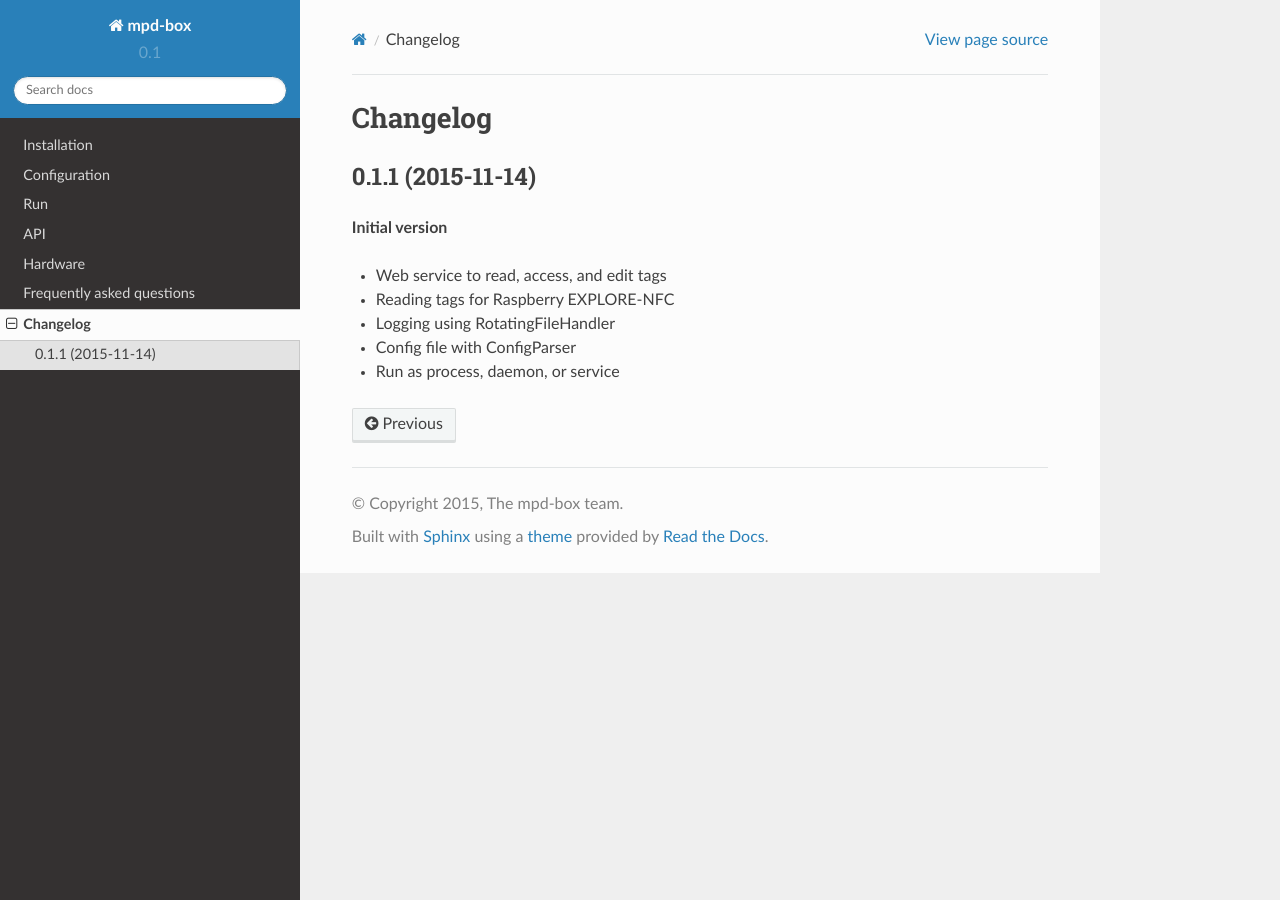
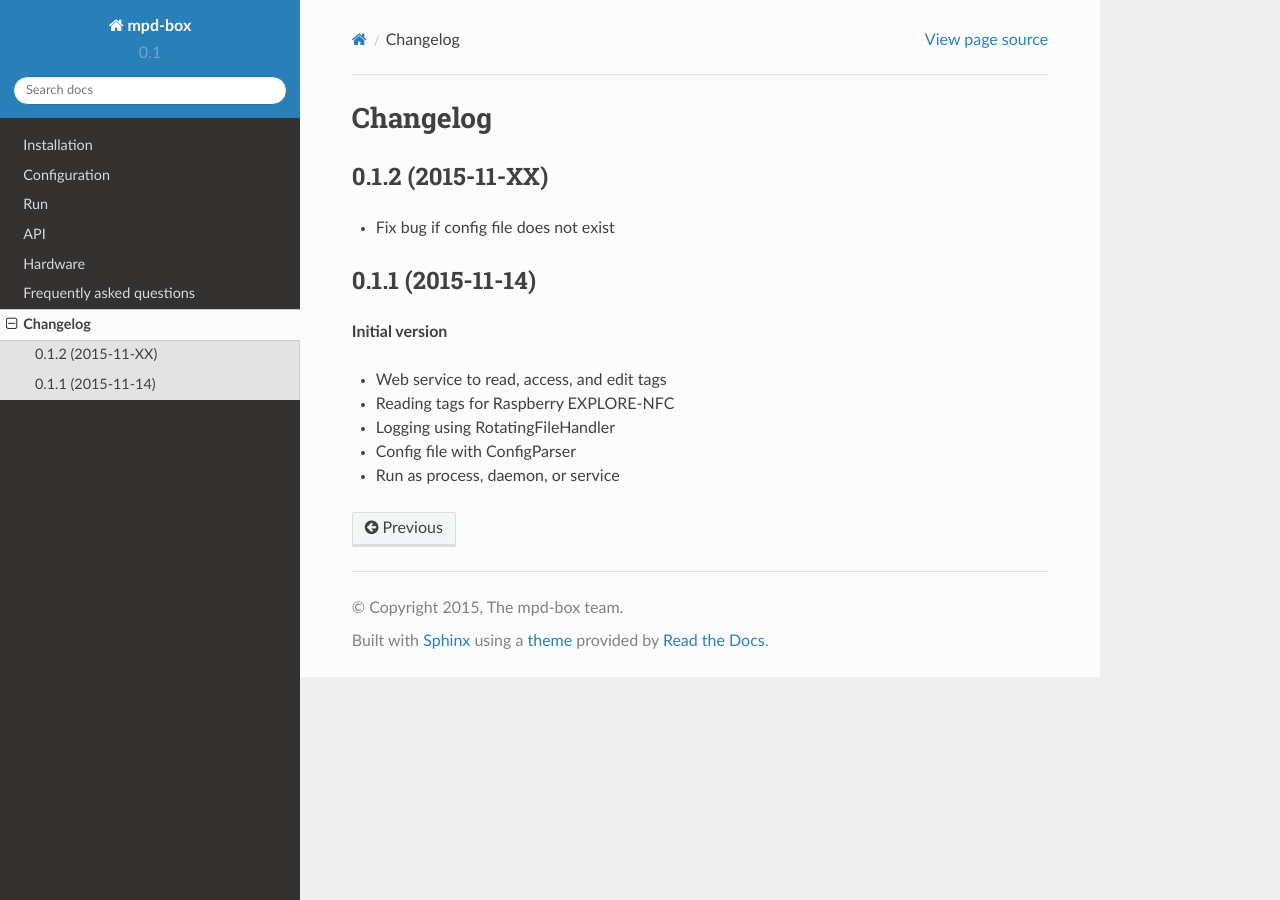
Before and after one commit to mpd-box/mpd-box, a Sphinx documentation site: the page built from docs/changelog.rst, in a window 1280 px wide. Built offline with Sphinx 7.4.7 and the Read the Docs theme 2.0.0, drawn with Linux system fonts in a browser that asks for light colours.

Commit message:
Update config to switch v 0.1.2

```diff
--- a/CHANGELOG.rst
+++ b/CHANGELOG.rst
@@ -1,5 +1,10 @@
 Changelog
 =========
+
+0.1.2 (2015-11-XX)
+------------------
+
+- Fix bug if config file does not exist
 
 0.1.1 (2015-11-14)
 ------------------
--- a/docs/conf.py
+++ b/docs/conf.py
@@ -59,7 +59,7 @@ author = u'The mpd-box team'
 # The short X.Y version.
 version = '0.1'
 # The full version, including alpha/beta/rc tags.
-release = '0.1.1'
+release = '0.1.2'
 
 # The language for content autogenerated by Sphinx. Refer to documentation
 # for a list of supported languages.
--- a/setup.py
+++ b/setup.py
@@ -16,7 +16,7 @@ requires = [
     ]
 
 setup(name='mpd-box',
-      version='0.1.1',
+      version='0.1.2',
       description='MPD-Box start a song in Music Player Daemon by simply scanning a NFC tag.',
       long_description=README + '\n\n' + CHANGES,
       classifiers=[
```
